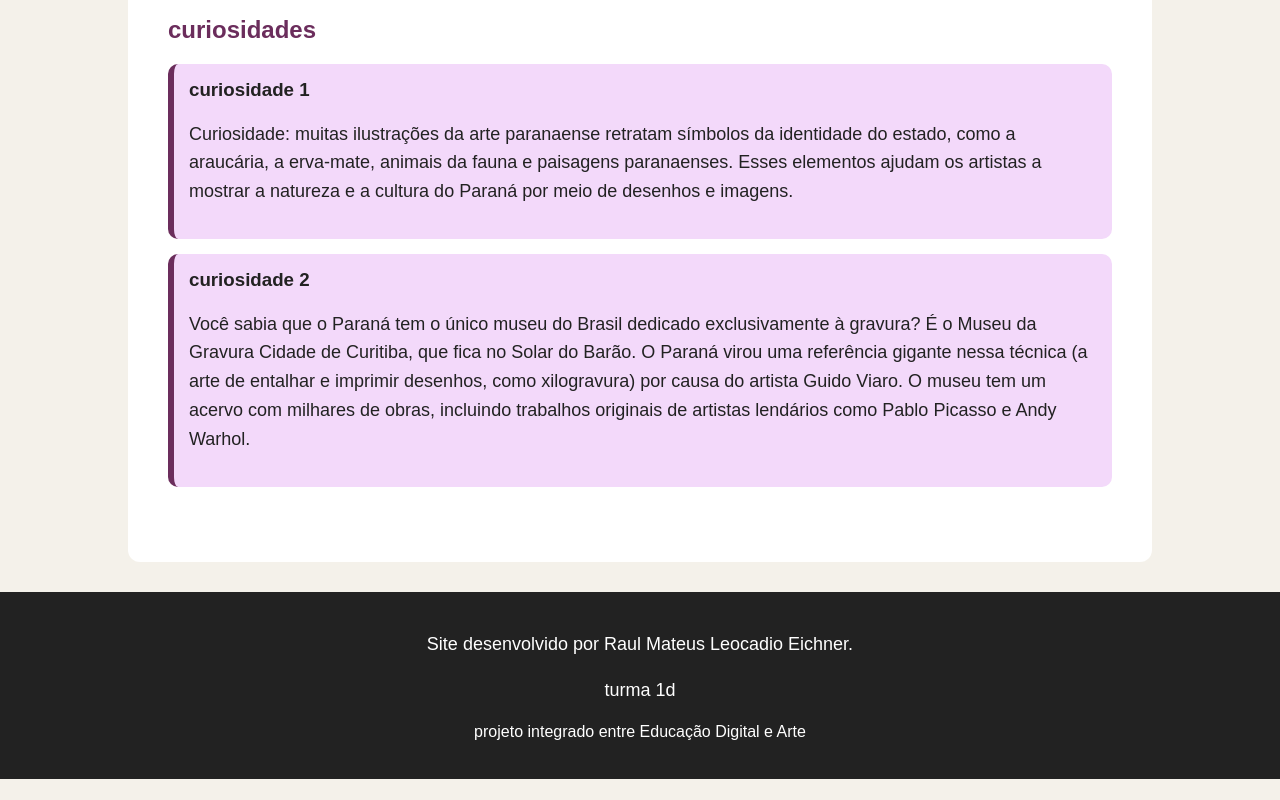
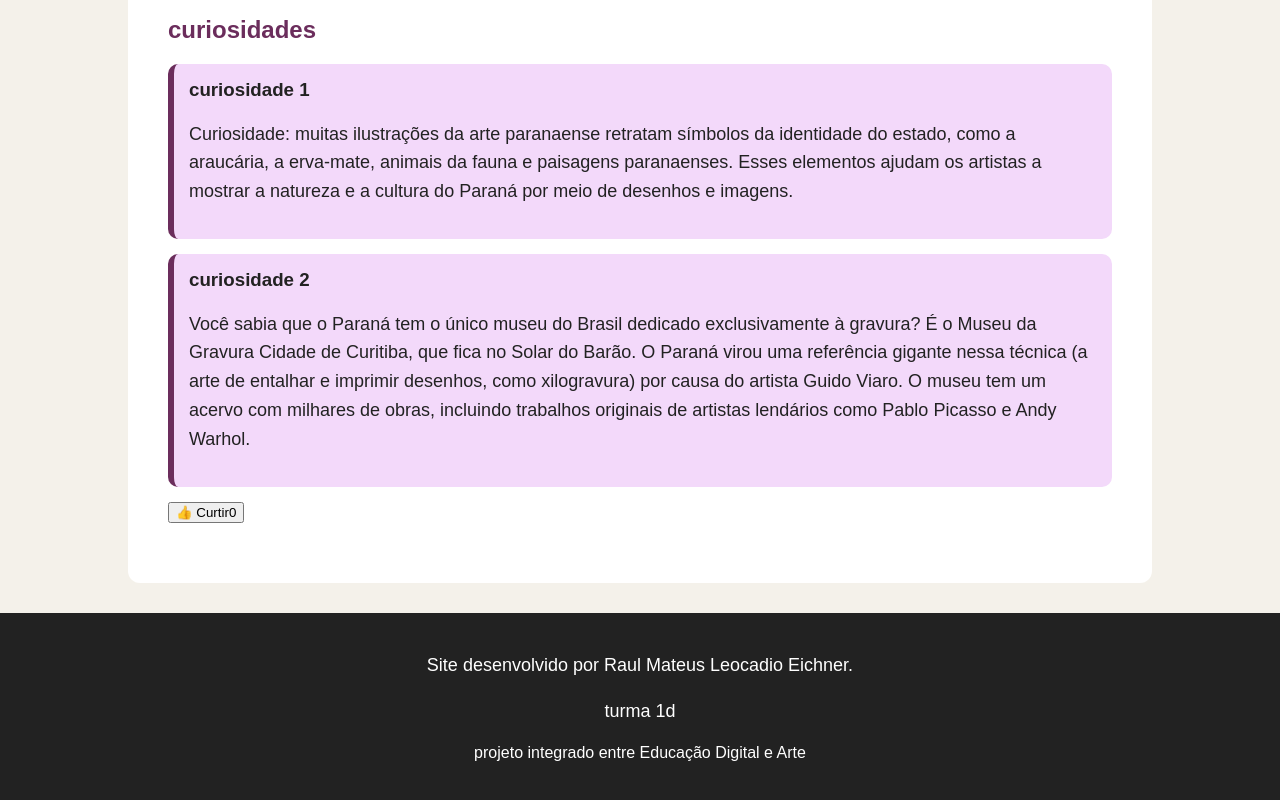
Before and after one commit to rauleichner-lindoxxxx/TAREFA-ARTE-DIGITAL-, a plain HTML site: page index.html in a window 1280 px wide. Shown: the part 3111-3911 px from the top of the page. Before the commit the page ends 3890 px from the top, so only its background shows below. Drawn offline with Linux system fonts and the light colour scheme.

Commit message:
atualizei

```diff
--- a/index.html
+++ b/index.html
@@ -110,13 +110,17 @@
                         por causa do artista Guido Viaro. O museu tem um acervo com milhares de obras, incluindo
                         trabalhos originais de artistas lendários como Pablo Picasso e Andy Warhol.</p>
                 </div>
+
+                <button class="curtir">
+                    👍 Curtir<span>0</span>
+                  </button>
     </main>
     <footer>
         <p>Site desenvolvido por Raul Mateus Leocadio Eichner.
         <p>turma 1d
         </p>projeto integrado entre Educação Digital e Arte<p>
     </footer>
-
+    <script src="script.js"></script>
 </body>
 
 </html>
```
